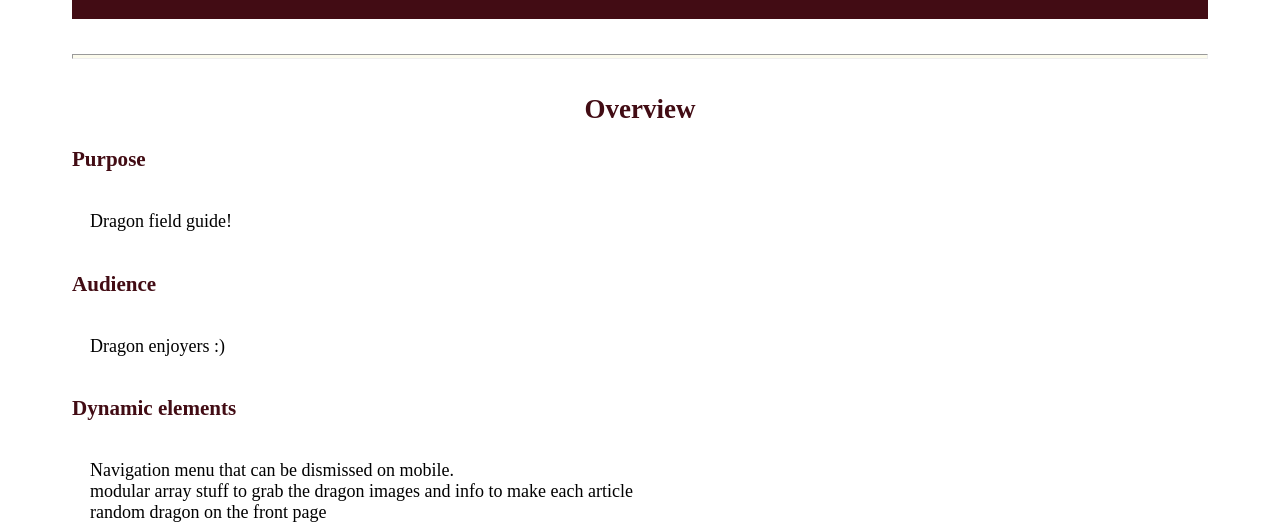
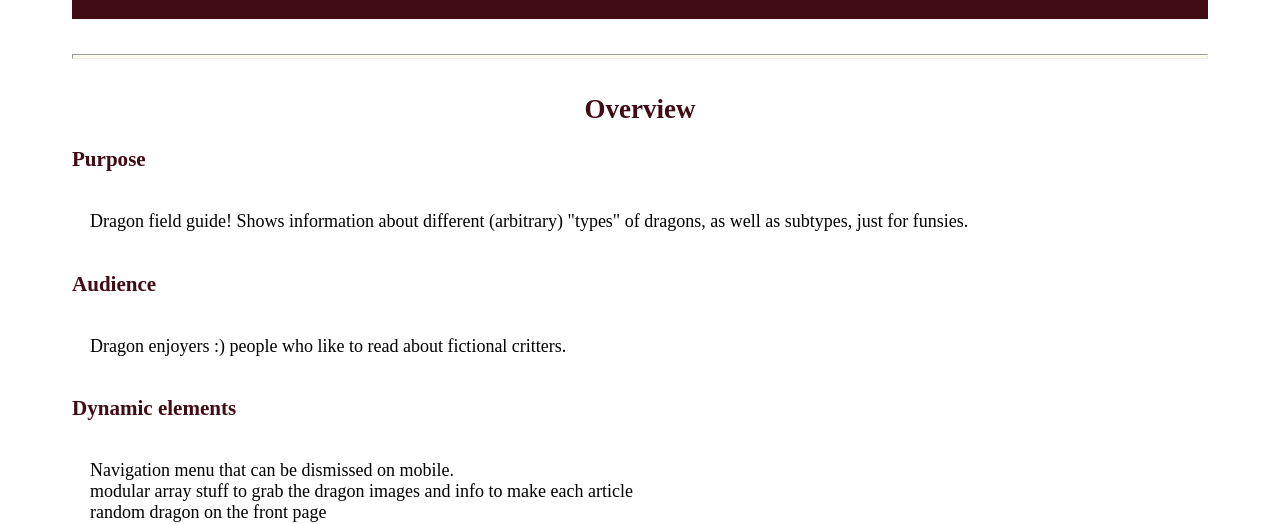
Before and after one commit to Blaiddsumu/wdd131, a plain HTML site: page dragons/site-plan.html in a window 1280 px wide. Shown: the part 286-810 px from the top of the page. Drawn offline with Linux system fonts and the light colour scheme; a web font is replaced by a local one.

Commit message:
site plan fixed

```diff
--- a/dragons/site-plan.html
+++ b/dragons/site-plan.html
@@ -18,10 +18,10 @@
 			<hr />
 			<h2>Overview</h2>
 			<h3>Purpose</h3>
-			<p>Dragon field guide!</p>
+			<p>Dragon field guide! Shows information about different (arbitrary) "types" of dragons, as well as subtypes, just for funsies.</p>
 
 			<h3>Audience</h3>
-			<p>Dragon enjoyers :)</p>
+			<p>Dragon enjoyers :) people who like to read about fictional critters.</p>
 
 			<h3>Dynamic elements</h3>
 			<p>Navigation menu that can be dismissed on mobile.<br>
```
